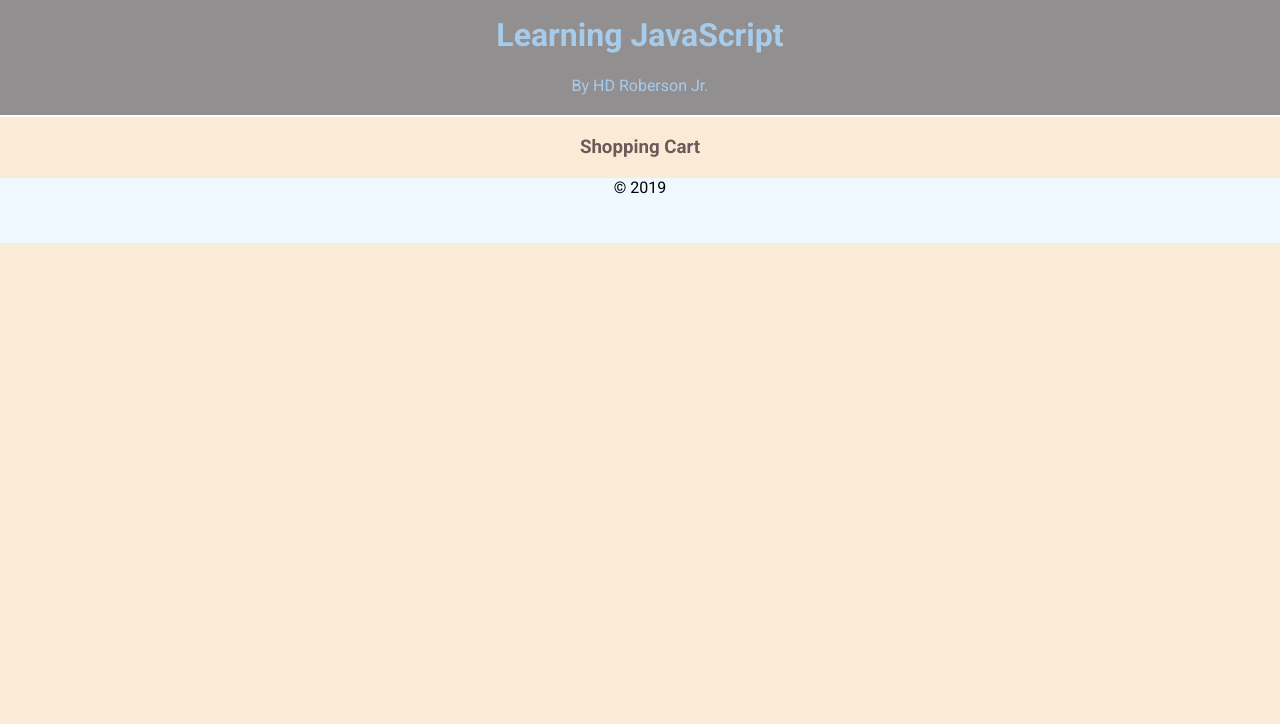
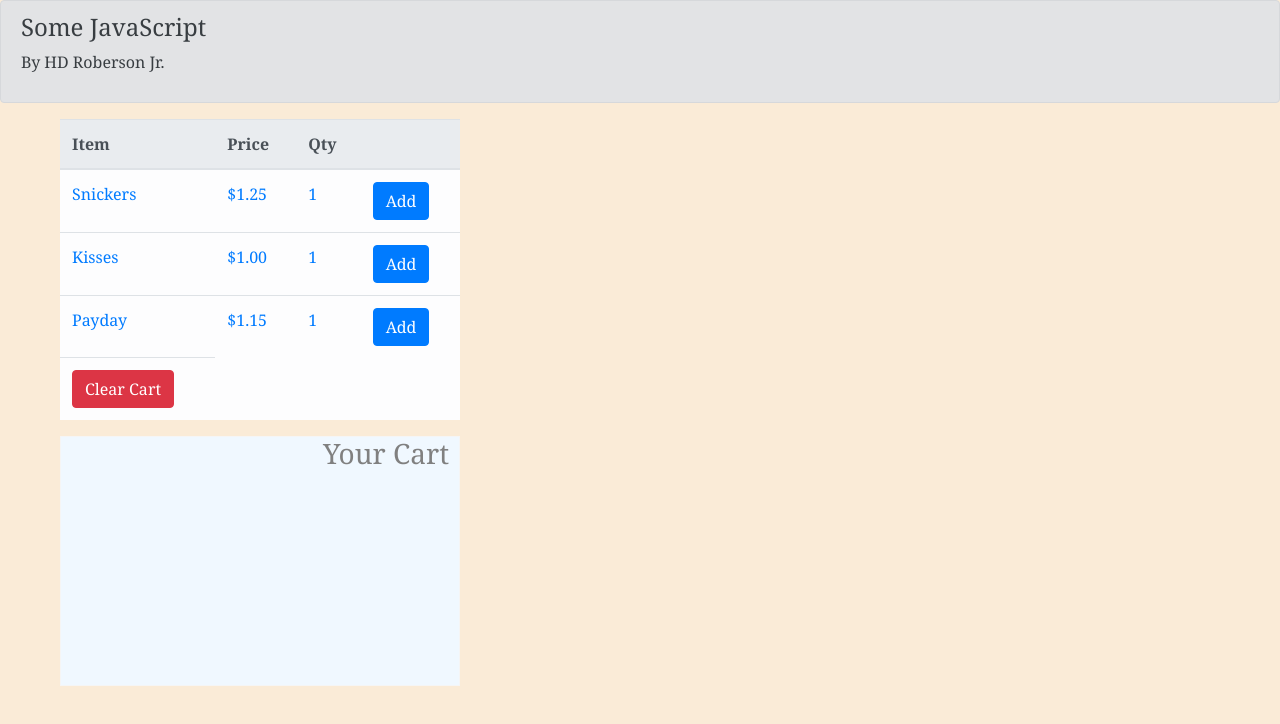
Before and after one commit to hdroberson/Shopping-Cart, a plain HTML site: page index.html in a window 1280 px wide. Drawn offline with nearby package versions, Linux system fonts and the light colour scheme.

Commit message:
Add files via upload

```diff
--- a/index.html
+++ b/index.html
@@ -1,32 +1,81 @@
 <!DOCTYPE html>
 <html lang="en">
 <head>
-    <meta charset="UTF-8">
-    <meta name="Auther" content="HD Roberson Jr.">
-    <meta name="viewport" content="width=device-width, initial-scale=1.0">
-    <meta http-equiv="X-UA-Compatible" content="ie=edge">
+<meta charset="UTF-8">
+<meta name="Author" content="HD Roberson Jr.">
+<meta name="viewport" content="width=device-width, initial-scale=1.0">
+<meta http-equiv="X-UA-Compatible" content="ie=edge">
+<!-- Bootstrap CDN -->
+<link rel="stylesheet" href="https://cdnjs.cloudflare.com/ajax/libs/twitter-bootstrap/4.1.3/css/bootstrap.min.css">
+<link rel="stylesheet" href="https://use.fontawesome.com/releases/v5.3.1/css/all.css">
+<link rel="stylesheet" href="style.css">
+<!-- Internal CSS -->
+<link rel="stylesheet" href="style.css">
 
-    <link href="https://fonts.googleapis.com/css?family=Roboto:400,700" rel="stylesheet">
+<title>FSDI-201-Lab1</title>
 
-    <link rel="stylesheet" href="styles.css">
-
-    <title>FSDI-201 Session 1 Lab</title>
 </head>
 <body>
-    <header>
-        <h1>Learning JavaScript</h1>
+
+    <div class="alert alert-secondary">
+        <h4 class="alert-heading">Some JavaScript</h4>
         <p>By HD Roberson Jr.</p>
-    </header>
-    <div class="container">
-        <h3>Shopping Cart</h3>
-
     </div>
 
-    <footer>
-        <div class="footer">
-            &copy;&nbsp;2019
-        </div>
-    </footer>
+    <table class="table table-light">
+        <thead class="thead-light">
+            <tr>
+                <th>Item</th>
+                <th>Price</th>
+                <th>Qty</th>
+                <th></th>
+            </tr>
+        </thead>
+        <tbody>
+            <tr>
+                <td><a class="add-to-cart" href="#" data-name="Snickers" >Snickers</a></td>
+                <td><a class="add-to-cart" href="#" data-price="1.25" >$1.25</a></td>
+                <td><a class="add-to-cart" href="#" >1</a></td>
+                <td><button onclick="addItemToCart()" id="add-button" class="btn btn-primary" type="button">Add</button></td>
+            </tr>
+            <tr>
+                <td><a class="add-to-cart" href="#" data-name="Kisses" >Kisses</a></td>
+                <td><a class="add-to-cart" href="#" data-price="1.00" >$1.00</a></td>
+                <td><a class="add-to-cart" href="#" >1</a></td>
+                <td><button id="add-button" class="btn btn-primary" type="button">Add</button></td>
+            </tr>
+            <tr>
+                <td><a class="add-to-cart" href="#" data-name="Payday" >Payday</a></td>
+                <td><a class="add-to-cart" href="#" data-price="1.15" >$1.15</a></td>
+                <td><a class="add-to-cart" href="#" >1</a></td>
+                <td><button id="add-button" class="btn btn-primary" type="button">Add</button></td>
+            </tr>
+        </tbody>
+        <tfoot>
+            <tr>
+                <th><button onclick="clearCart()" id="clear-cart" class="btn btn-danger" type="button">Clear Cart</button></th>
+            </tr>
+        </tfoot>
+    </table>
+
+    <div id="cart-display">
+        <h3>Your Cart</h3>
+        <ul id="show-cart">
+            <!-- -->
+        </ul>
+    </div>
+
+
+
+
+
+
+
+
 <script src="main.js"></script>
+<script src="https://code.jquery.com/jquery-3.3.1.min.js"></script>
+<script src="https://cdnjs.cloudflare.com/ajax/libs/jquery/3.3.1/jquery.slim.min.js"></script>
+<script src="https://cdnjs.cloudflare.com/ajax/libs/popper.js/1.13.0/umd/popper.min.js"></script>
+<script src="https://cdnjs.cloudflare.com/ajax/libs/twitter-bootstrap/4.1.3/js/bootstrap.min.js"></script>
 </body>
 </html>
--- a/main.js
+++ b/main.js
@@ -1,57 +1,92 @@
-// create cart with array of Item (name, price, quantity)
+// add item to cart button
+var addButton = document.getElementById("add-button");
+addButton.addEventListener( "click", addItemToCart);
+
+// clear cart button
+var btn = document.getElementById("clear-cart");
+btn.addEventListener( "click", clearCart);
+
+
+
+
+// Shopping Cart
 var cart = [];
 
-var Item = function(name, price, quantity) {
-    this.name = name,
-    this.price = price,
-    this.quantity = quantity
+// item to select
+function Item(name, price, qty) {
+    this.name = name
+    this.price = price
+    this.qty = qty
 };
 
-// add Item to cart (name, price, quantity)
-function addItemToCart(name, price, quantity) {
+// Add item to cart
+function addItemToCart(name, price, qty) {
     for (var i in cart) {
         if (cart[i].name === name) {
-            cart[i].quantity += quantity;
+            cart[i].qty += qty;
             return;
         }
     }
-    var item = new Item(name, price, quantity);
+    var item = new Item(name, price, qty);
     cart.push(item);
-};
+}
 
-addItemToCart('Nike', 100.99, 1);
-addItemToCart('Addidas', 74.99, 1);
-addItemToCart('Shoe String', 2.25, 2);
-addItemToCart('Socks', 4.25, 4);
+    addItemToCart("Snickers", 1.25, 1);
+    addItemToCart("Kisses", 1.00, 1);
+    addItemToCart("Payday", 1.15, 1);
 
-// remove one Item from cart (name)
-function removeItemFromCart (name) {
+// Delete item from cart
+function deleteItemFromCart(name) {
     for (var i in cart) {
         if (cart[i].name === name) {
-            cart[i].quantity --;
-            if (cart[i].quantity === 0) {
             cart.splice(i, 1);
-            }
             break;
         }
     }
 }
 
-// count total quantity of Item in cart
-function quantityCart() {
-    var totalCount = 0;
+//console.log(cart);
+
+// clear all items from Cart
+function clearCart() {
+    cart = [];
+}
+
+// cart qty and price total
+function qtyCart() {
+    var totalQty = 0;
     for (var i in cart) {
-        totalCount += cart[i].quantity;
+        totalQty += cart[i].qty;
     }
-    return totalCount;
+    return totalQty;
 }
- console.log( quantityCart() );
+
+//console.log( qtyCart() );
 
 function totalCart() {
-     var totalCost = 0;
+    var totalPrice = 0;
     for (var i in cart) {
-         totalCost += cart[i].price;
+        totalPrice += cart[i].price;
     }
-     return totalCost;
+    return totalPrice;
 }
- console.log( totalCart() );
+
+//console.log( totalCart() );
+
+// Display Cart
+function listCart() { // array of Items
+    var cartCopy = [];
+    for (var i in cart) {
+        var item = cart[i];
+        var itemCopy = {};
+        for (var p in item) {
+            itemCopy[p] = item[p];
+        }
+        cartCopy.push(itemCopy);
+    }
+    return cartCopy;
+}
+
+var array = listCart();
+
+//console.log( array );
--- /dev/null
+++ b/style.css
@@ -0,0 +1,34 @@
+body {
+    margin: 0px;
+    padding: 0px;
+    font-family: Georgia, 'Times New Roman', Times, serif;
+    background-color: antiquewhite;
+}
+
+.table {
+    width: 400px;
+    margin-left: 60px;
+}
+
+tr {
+    padding-right: 20px;
+
+}
+
+a:hover {
+   text-decoration: none;
+}
+
+h3 {
+    text-align: right;
+    padding-right: 10px;
+    color: gray;
+}
+
+#cart-display {
+    border: 1px solid whitesmoke;
+    height: 250px;
+    width: 400px;
+    margin-left: 60px;
+    background-color: aliceblue;
+}
```
Lines whose indentation alone changed are shown as unchanged.
